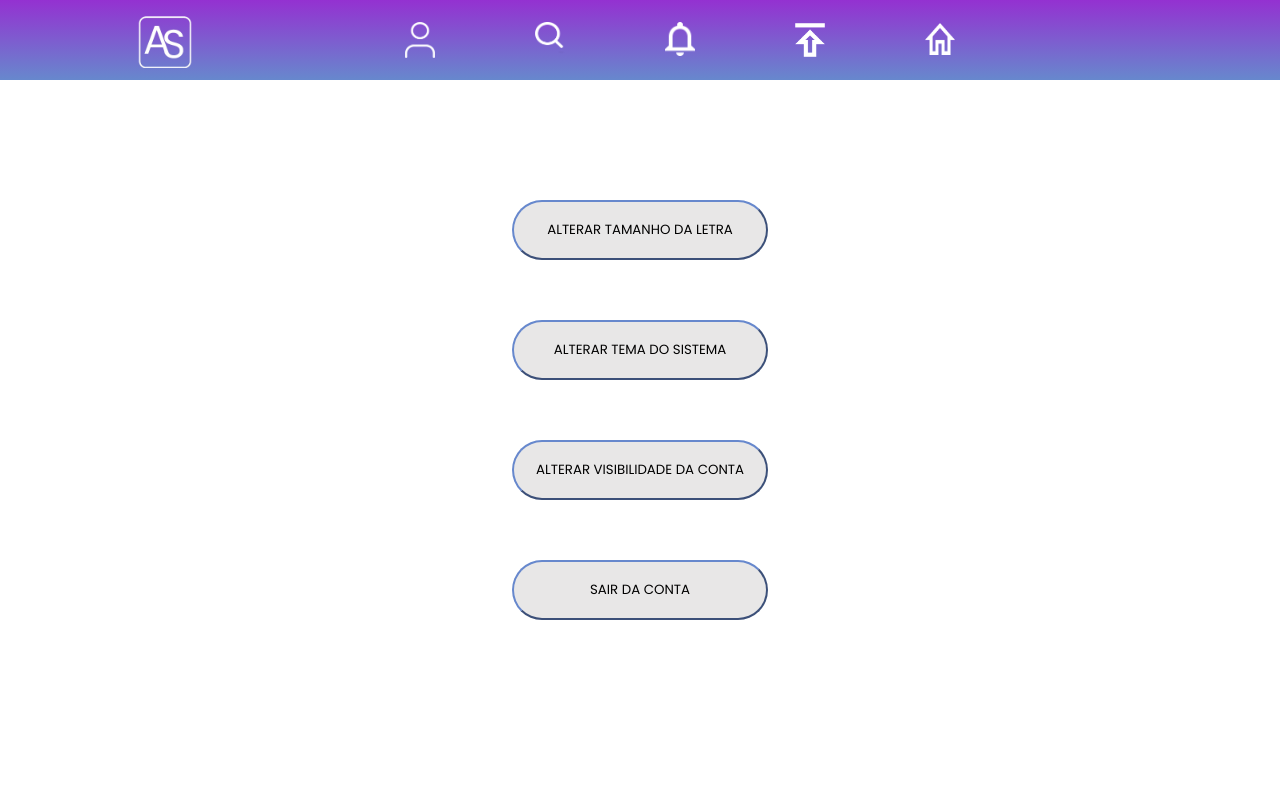
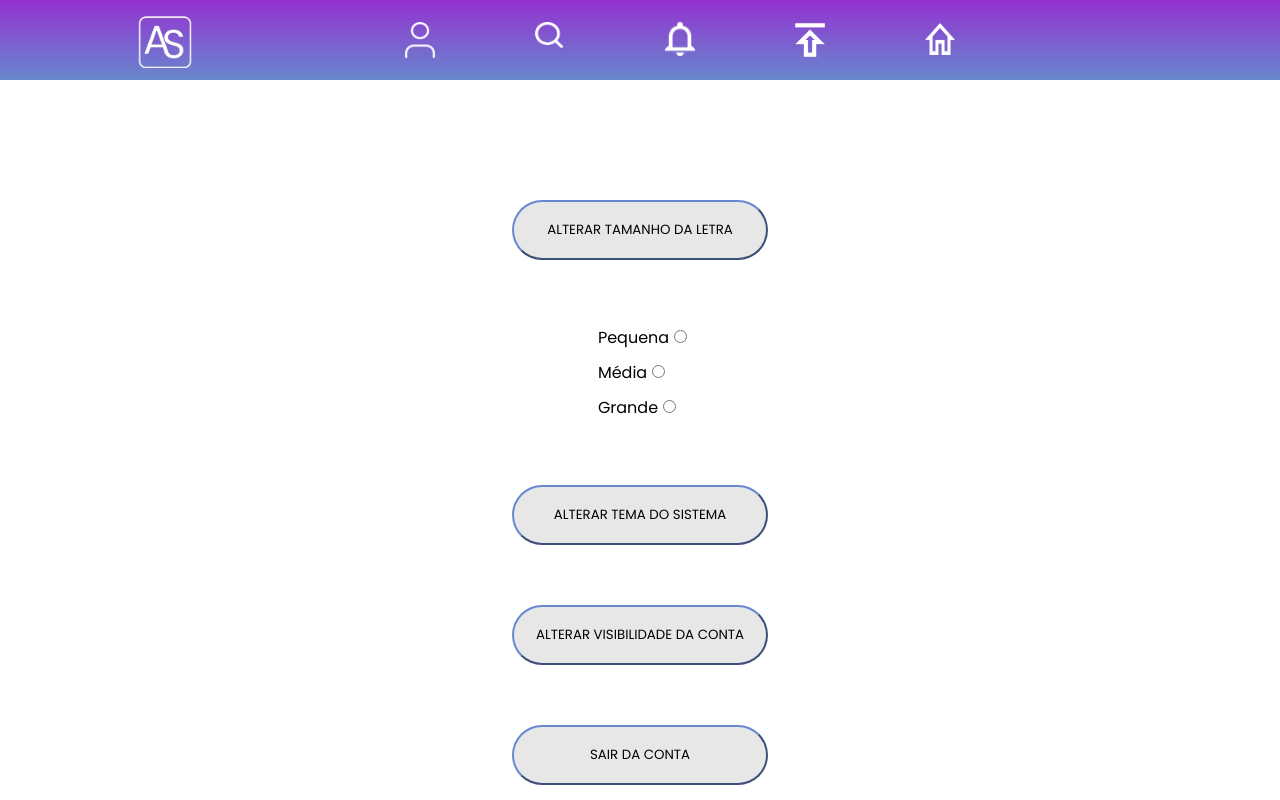
Before and after one commit to evellyn489/AmbrosioSocial, a React (Vite) app: page /configuracoes in a window 1280 px wide. Both pictures are taken after a click on the button "ALTERAR TAMANHO DA LETRA". Built offline with nearby package versions, Linux system fonts and the light colour scheme.

Commit message:
Opções de tamanho das letra

```diff
--- a/src/pages/Configuracoes/Configuracoes.tsx
+++ b/src/pages/Configuracoes/Configuracoes.tsx
@@ -6,15 +6,23 @@ import { useTheme } from "../../contexts/ThemeProvider";
 export function Configuracoes() {
     const { darkTheme, toggleTheme } = useTheme();
 
-    const [contaVisivel, setContaVisivel] = useState(true);
-    const [opcoesVisiveis, setOpcoesVisiveis] = useState(false);
+    const [visibleSizeOptions, setVisibleSizeOptions] = useState(false);
+    const [visibleOptionsVisibility, setVisibleOptionsVisibility] = useState(false);
 
-    const toggleVisibilidadeConta = () => {
-        setContaVisivel(!contaVisivel);
+    const toggleOpcoesVisiveisTamanho = () => {
+        setVisibleSizeOptions(!visibleSizeOptions);
+
+        if (visibleOptionsVisibility) {
+            setVisibleOptionsVisibility(false);
+        }
     };
 
-    const toggleOpcoesVisiveis = () => {
-        setOpcoesVisiveis(!opcoesVisiveis);
+    const toggleOpcoesVisiveisVisibilidade = () => {
+        setVisibleOptionsVisibility(!visibleOptionsVisibility);
+
+        if (visibleSizeOptions) {
+            setVisibleSizeOptions(false);
+        }
     };
 
     const handleLogout = () => {
@@ -35,7 +43,9 @@ export function Configuracoes() {
     }
 
     const handleRadioChange = (event: ChangeEvent<HTMLInputElement>) => {
-        if (event.target.value === "Pública") {
+        if (event.target.value === "Pequena" || event.target.value === "Média" || event.target.value === "Grande") {
+            // Funcionalidade para alterar o tamanho da fonte
+        } else if (event.target.value === "Pública") {
             publicAccount();
         } else if (event.target.value === "Privada") {
             privateAccount();
@@ -46,12 +56,42 @@ export function Configuracoes() {
         <div style={{ background: darkTheme ? "black" : "white", color: darkTheme ? "white" : "black" }}>
             <Menu isHome={true} isPerfil={false}/>
             <div className={styles.container}>
-                <button className={styles.transitionButton}>ALTERAR TAMANHO DA LETRA</button>
+                <button className={styles.transitionButton} onClick={toggleOpcoesVisiveisTamanho}>ALTERAR TAMANHO DA LETRA</button>
+                {visibleSizeOptions && (
+                    <div className={styles.options}>
+                        <div>
+                            <label htmlFor="TamanhoLetra">Pequena</label>
+                            <input
+                                type="radio"
+                                name="Tamanho"
+                                value="Pequena"
+                                onChange={handleRadioChange}
+                            />
+                        </div>
+                        <div>
+                            <label htmlFor="TamanhoLetra">Média</label>
+                            <input
+                                type="radio"
+                                name="Tamanho"
+                                value="Média"
+                                onChange={handleRadioChange}
+                            />
+                        </div>
+                        <div>
+                            <label htmlFor="TamanhoLetra">Grande</label>
+                            <input
+                                type="radio"
+                                name="Tamanho"
+                                value="Grande"
+                                onChange={handleRadioChange}
+                            />
+                        </div>
+                    </div>
+                )}
 
                 <button className={styles.transitionButton} onClick={toggleTheme}>ALTERAR TEMA DO SISTEMA</button>
-                <button className={styles.transitionButton} onClick={toggleOpcoesVisiveis}>ALTERAR VISIBILIDADE DA CONTA</button>
-                {opcoesVisiveis && (
-                    <div >
+                <button className={styles.transitionButton} onClick={toggleOpcoesVisiveisVisibilidade}>ALTERAR VISIBILIDADE DA CONTA</button>
+                {visibleOptionsVisibility && (
                     <div className={styles.options}>
                         <div>
                             <label htmlFor="visibilidade">Pública</label>
@@ -62,7 +102,6 @@ export function Configuracoes() {
                                 onChange={handleRadioChange}
                             />
                         </div>
-
                         <div>
                             <label htmlFor="visibilidade">Privada</label>
                             <input
@@ -73,7 +112,6 @@ export function Configuracoes() {
                             />
                         </div>
                     </div>
-                    </div>
                 )}
 
                 <button className={styles.transitionButton} onClick={handleLogout}>SAIR DA CONTA</button>
```
Lines whose indentation alone changed are shown as unchanged.
